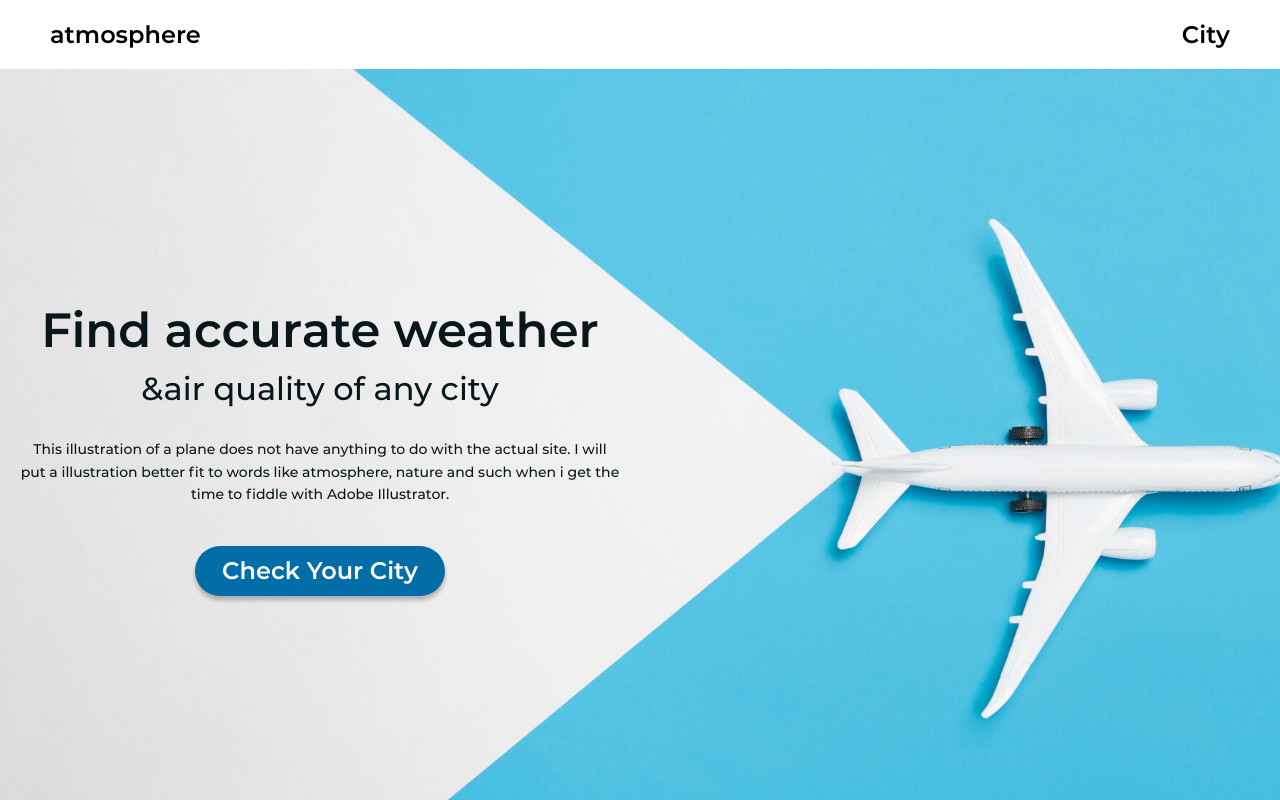
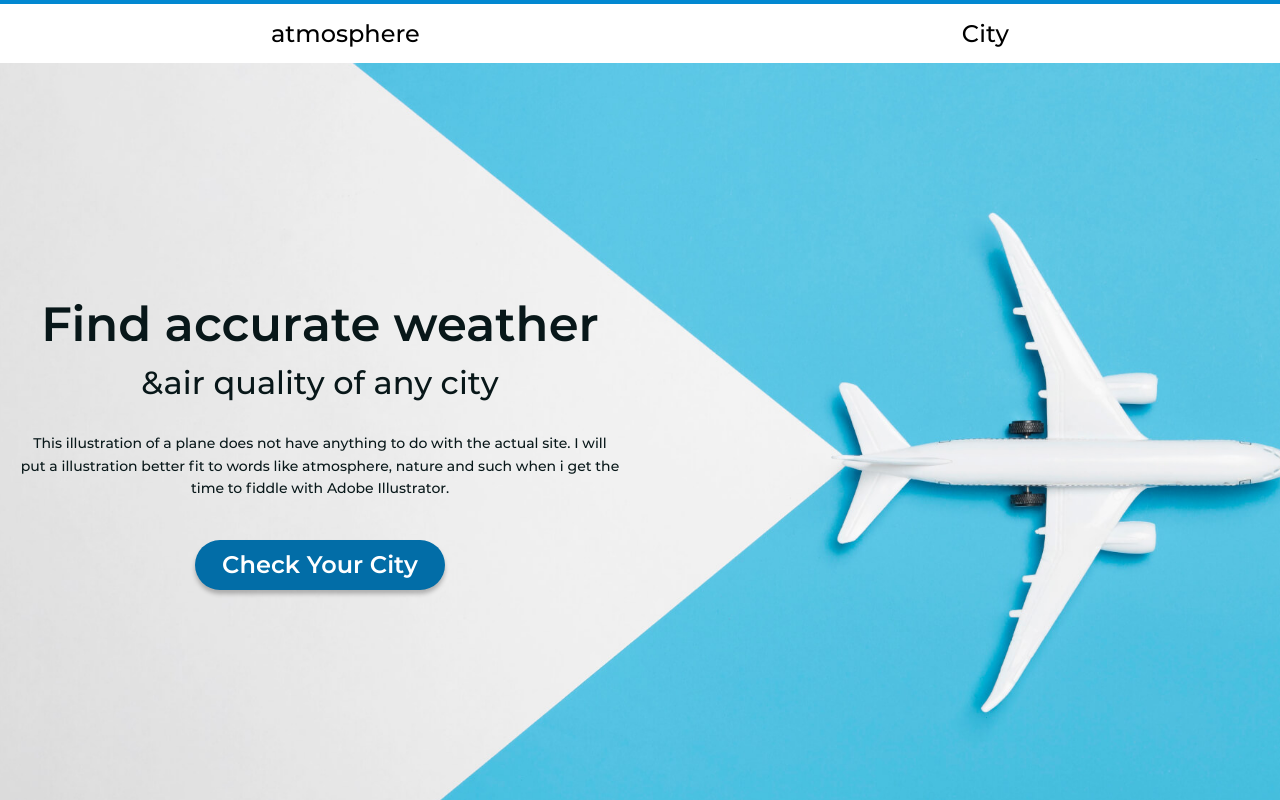
Before and after one commit to szmflis/atmosphere, a React (Create React App) app: page / in a window 1280 px wide. Built offline with nearby package versions, Linux system fonts and the light colour scheme.

Commit message:
navbar blue line update

```diff
--- a/src/components/Navbar.js
+++ b/src/components/Navbar.js
@@ -1,13 +1,29 @@
 import React from 'react'
 import styled from 'styled-components'
 import { Link } from 'react-router-dom'
+import { FlexContainer } from '../elements/FlexContainer'
 import { theme } from '../styles/theme'
 
 const Wrapper = styled.nav`
   display: flex;
+  flex-direction: column;
   align-items: center;
   width: 100%;
-  padding: 1rem;
+
+  border-top: 4px solid ${theme.colors.primary};
+`
+
+const WidthWrapper = styled(FlexContainer)`
+  width: 60vw;
+  max-width: 1080px;
+
+  @media ( max-width: 1080px ) {
+    width: 600px;
+  }
+
+  @media ( max-width: 650px ) {
+    width: 90%;
+  }
 `
 
 const NavElementWrapper = styled.div`
@@ -24,10 +40,10 @@ const NavElement = styled(Link)`
   /* Typography */
   color: ${theme.colors.black};
   font-size: ${theme.fontSize.big};
-  font-weight: ${theme.fontWeight.semibold};
+  font-weight: ${theme.fontWeight.regular};
 
   /* Spacing */
-  margin: 0rem 3rem;
+  margin: .5rem;
   padding: 1rem;
 
   /* Underline animation */
@@ -44,7 +60,6 @@ const NavElement = styled(Link)`
   transition: opacity .3s, background-size .3s;
 
   @media ( max-width: 640px ) {
-    margin: 0;
     font-size: 4vw;
   }
 `
@@ -52,6 +67,7 @@ const NavElement = styled(Link)`
 const Navbar = () => {
   return (
     <Wrapper>
+      <WidthWrapper row>
         <NavElementWrapper>
           <NavElement to="/">atmosphere</NavElement>
         </NavElementWrapper>
@@ -60,6 +76,7 @@ const Navbar = () => {
         <NavElementWrapper justify="flex-end">
           <NavElement to="/city">City</NavElement>
         </NavElementWrapper>
+      </WidthWrapper>
     </Wrapper>
   )
 }
```
Lines whose indentation alone changed are shown as unchanged.
